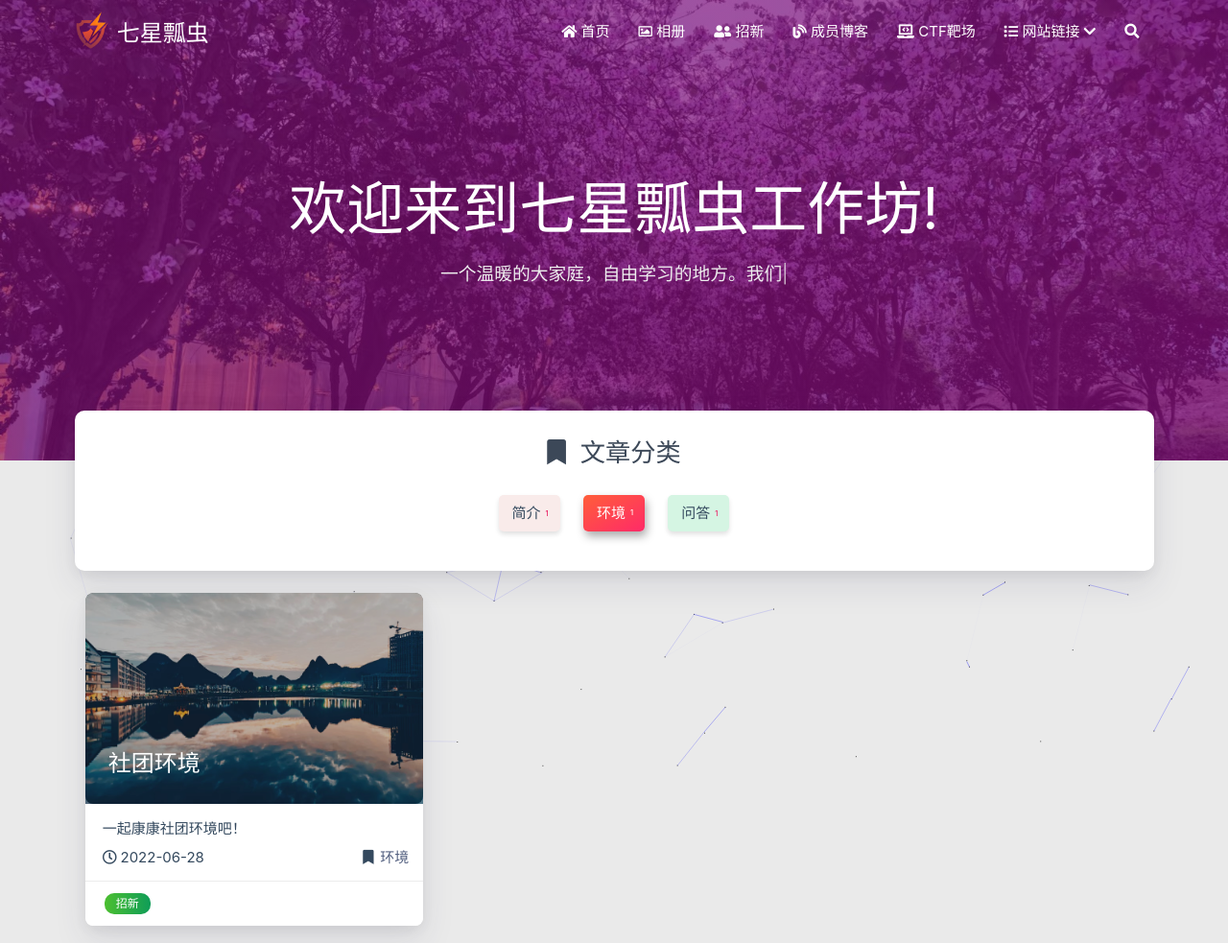
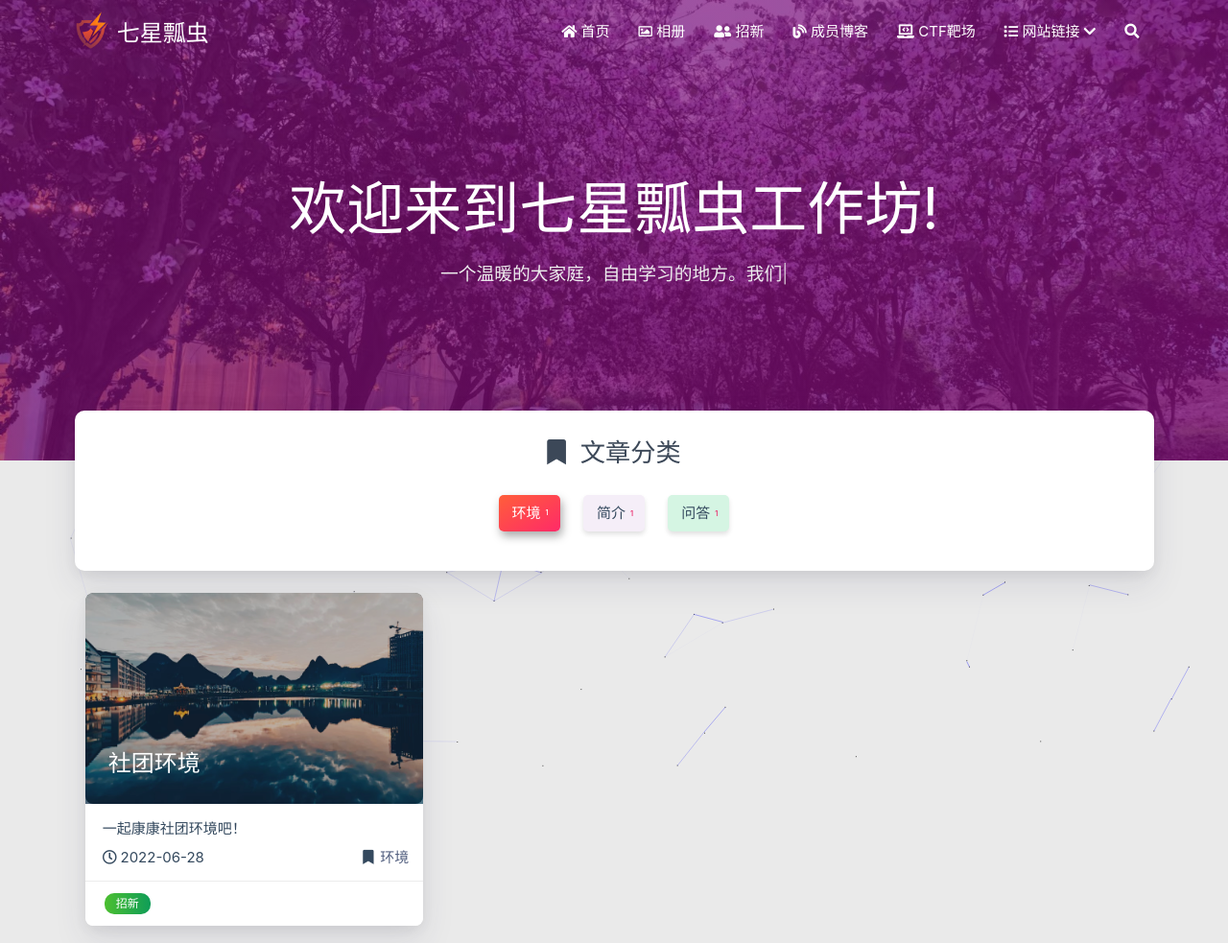
Before and after one commit to ladybugwebsite/ladybugwebsite.github.io, a plain HTML site: page categories/环境/index.html in a window 1280 px wide. Shown: the top 983 px of the page at 96% size. Drawn offline with nearby package versions, Linux system fonts and the light colour scheme; some packages are replaced by stand-ins of ours; a script that the page names is missing.

Commit message:
Site updated: 2022-08-16 21:31:06

```diff
--- a/categories/环境/index.html
+++ b/categories/环境/index.html
@@ -364,19 +364,19 @@
 
 
 
-                <a href="/categories/%E7%AE%80%E4%BB%8B/" title="简介: 1">
+                <a href="/categories/%E7%8E%AF%E5%A2%83/" title="环境: 1">
                     <span class="chip center-align waves-effect waves-light
-                             chip-default "
-                            style="background-color: #F9EBEA;">简介
+                             chip-active "
+                            style="background-color: #F9EBEA;">环境
                         <span class="tag-length">1</span>
                     </span>
                 </a>
 
 
-                <a href="/categories/%E7%8E%AF%E5%A2%83/" title="环境: 1">
+                <a href="/categories/%E7%AE%80%E4%BB%8B/" title="简介: 1">
                     <span class="chip center-align waves-effect waves-light
-                             chip-active "
-                            style="background-color: #F5EEF8;">环境
+                             chip-default "
+                            style="background-color: #F5EEF8;">简介
                         <span class="tag-length">1</span>
                     </span>
                 </a>
```
Also changed, not shown: blogs/index.html (+1 -1 lines), categories/index.html (+5 -5 lines), categories/简介/index.html (+6 -6 lines), categories/问答/index.html (+4 -4 lines).
